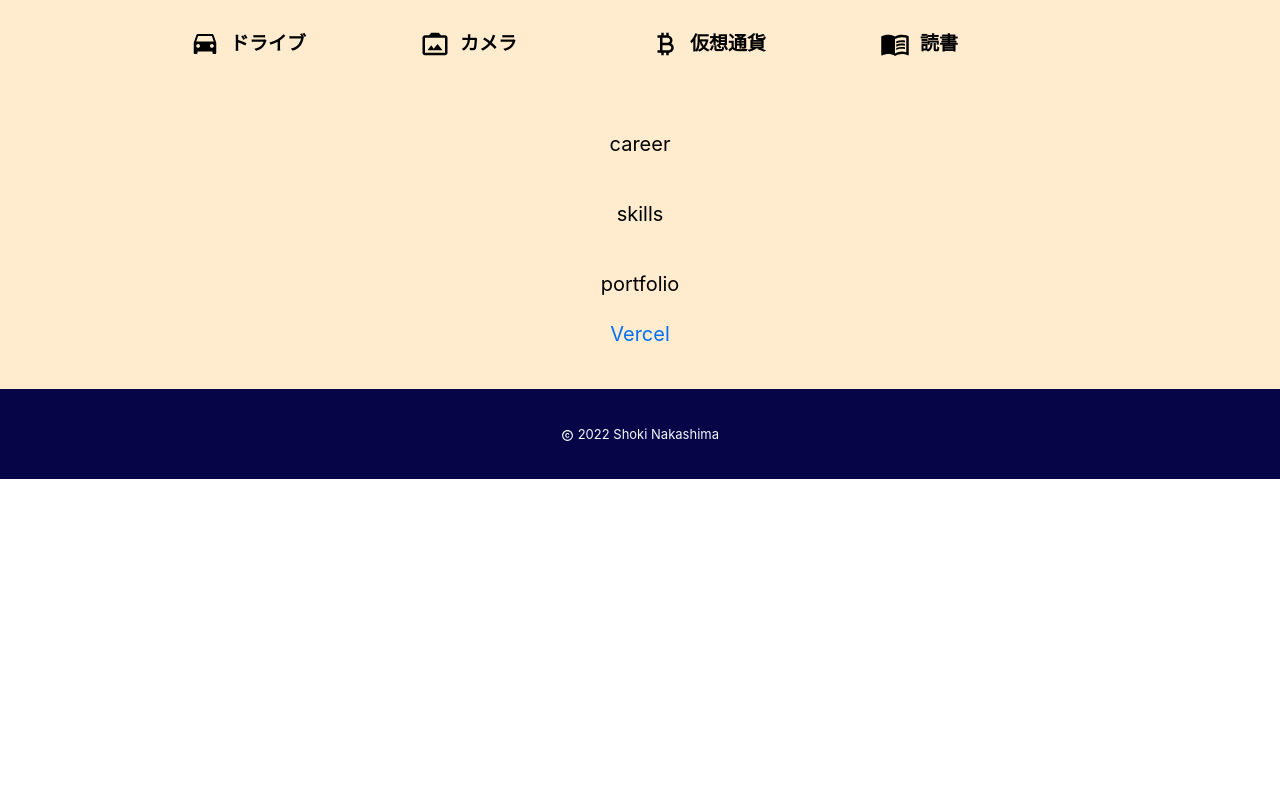
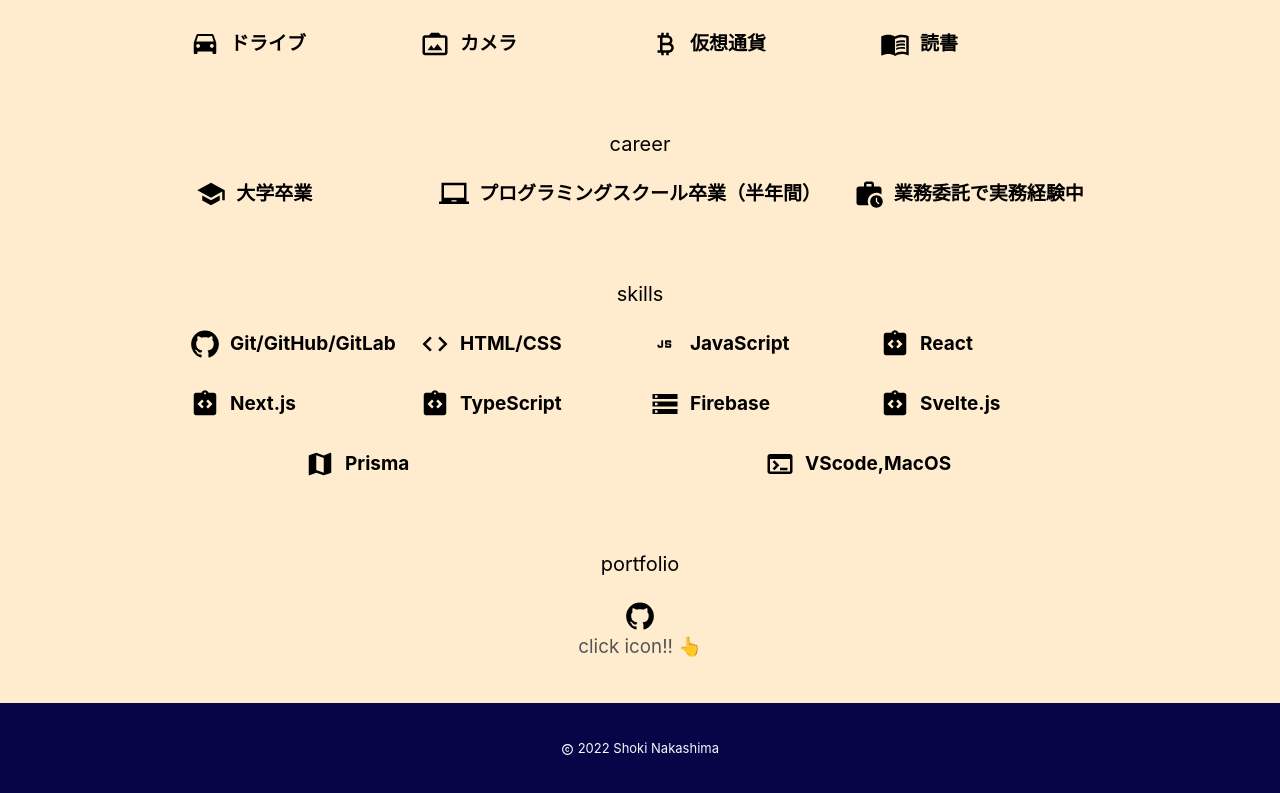
Before and after one commit to shojs777/shoki-notion-Blog, a Next.js app: page /profile in a window 1280 px wide. Shown: the part 778-1571 px from the top of the page. Before the commit the page ends 1257 px from the top, so only its background shows below. Built offline with nearby package versions, Linux system fonts and the light colour scheme.

Commit message:
profileページ完成

```diff
--- a/src/components/features.tsx
+++ b/src/components/features.tsx
@@ -5,6 +5,16 @@ import DriveEtaIcon from '@mui/icons-material/DriveEta'
 import PhotoCameraBackIcon from '@mui/icons-material/PhotoCameraBack'
 import CurrencyBitcoinIcon from '@mui/icons-material/CurrencyBitcoin'
 import MenuBookIcon from '@mui/icons-material/MenuBook'
+import SchoolIcon from '@mui/icons-material/School'
+import LaptopChromebookIcon from '@mui/icons-material/LaptopChromebook'
+import WorkHistoryIcon from '@mui/icons-material/WorkHistory'
+import GitHubIcon from '@mui/icons-material/GitHub'
+import CodeIcon from '@mui/icons-material/Code'
+import JavascriptIcon from '@mui/icons-material/Javascript'
+import IntegrationInstructionsIcon from '@mui/icons-material/IntegrationInstructions'
+import StorageIcon from '@mui/icons-material/Storage'
+import TerminalIcon from '@mui/icons-material/Terminal'
+import MapIcon from '@mui/icons-material/Map'
 
 const hobby = [
   {
@@ -37,13 +47,91 @@ const hobby = [
   },
 ]
 
+const career = [
+  {
+    text: '大学卒業',
+    icon: SchoolIcon,
+  },
+  {
+    text: 'プログラミングスクール卒業（半年間）',
+    icon: LaptopChromebookIcon,
+  },
+  {
+    text: '業務委託で実務経験中',
+    icon: WorkHistoryIcon,
+  },
+]
+
+const skills = [
+  {
+    text: 'Git/GitHub/GitLab',
+    icon: GitHubIcon,
+  },
+  {
+    text: 'HTML/CSS',
+    icon: CodeIcon,
+  },
+  {
+    text: 'JavaScript',
+    icon: JavascriptIcon,
+  },
+  {
+    text: 'React',
+    icon: IntegrationInstructionsIcon,
+  },
+  {
+    text: 'Next.js',
+    icon: IntegrationInstructionsIcon,
+  },
+  {
+    text: 'TypeScript',
+    icon: IntegrationInstructionsIcon,
+  },
+  {
+    text: 'Firebase',
+    icon: StorageIcon,
+  },
+  {
+    text: 'Svelte.js',
+    icon: IntegrationInstructionsIcon,
+  },
+  {
+    text: 'Prisma',
+    icon: MapIcon,
+  },
+  {
+    text: 'VScode,MacOS',
+    icon: TerminalIcon,
+  },
+]
+
 export const Hobby = () => (
   <div className="features">
     {hobby.map(({ text, icon: Icon }) => (
       <div className="feature" key={text}>
-        {<Icon height={24} width={24} />}
+        <Icon height={24} width={24} />
         <h4>{text}</h4>
       </div>
     ))}
   </div>
 )
+export const Career = () => (
+  <div className="features">
+    {career.map(({ text, icon: Icon }) => (
+      <div className="feature" key={text}>
+        <Icon height={24} width={24} />
+        <h4>{text}</h4>
+      </div>
+    ))}
+  </div>
+)
+export const Skills = () => (
+  <div className="features">
+    {skills.map(({ text, icon: Icon }) => (
+      <div className="feature" key={text}>
+        <Icon height={24} width={24} />
+        <h4>{text}</h4>
+      </div>
+    ))}
+  </div>
+)
--- a/src/pages/profile.tsx
+++ b/src/pages/profile.tsx
@@ -1,8 +1,9 @@
 import Header from '../components/header'
-import { Hobby } from '../components/features'
+import { Hobby, Career, Skills } from '../components/features'
 import Styles from '../styles/profile.module.css'
 import ExtLink from '../components/ext-link'
 import Footer from '../components/footer'
+import GitHubIcon from '@mui/icons-material/GitHub'
 
 export default function Profile() {
   return (
@@ -21,12 +22,18 @@ export default function Profile() {
         <h3>hobby</h3>
         <Hobby />
         <h3>career</h3>
-
+        <Career />
         <h3>skills</h3>
-
+        <Skills />
         <h3>portfolio</h3>
         <div className={Styles.portfolio}>
-          <ExtLink href="https://vercel.com">Vercel</ExtLink>
+          <ExtLink
+            style={{ color: 'black' }}
+            href="https://github.com/shojs777/shoki-notion-Blog"
+          >
+            <GitHubIcon height={32} />
+          </ExtLink>
+          <p>click icon!! 👆</p>
         </div>
       </div>
       <Footer />
--- a/src/styles/global.css
+++ b/src/styles/global.css
@@ -269,7 +269,6 @@ figure {
 }
 
 a {
-  color: #0070f3;
   text-decoration: none;
 }
 a:hover {
```
Also changed, not shown: src/pages/contact.tsx (+5 -3 lines).
